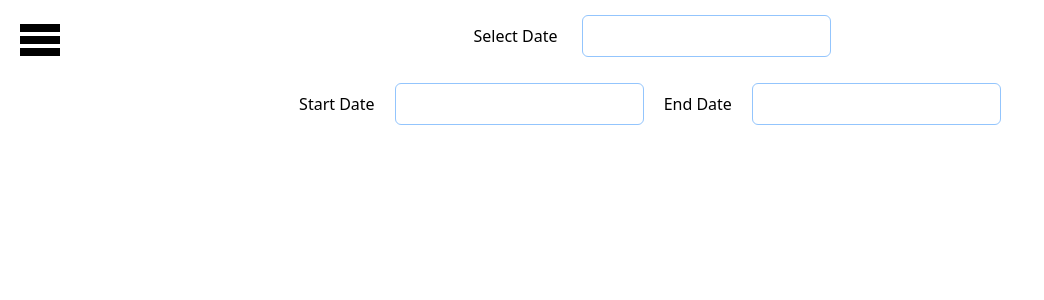
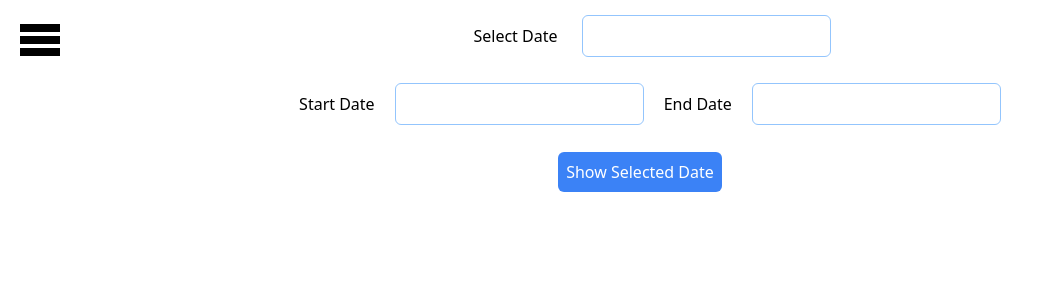
Before and after one commit to Abhishek4298/Generic-Component, a React (Create React App) app: page /datepicker in a window 1280 px wide. Shown: the top 300 px of the page, without its empty margins (0-1044 px from the left). Built offline with nearby package versions, Linux system fonts and the light colour scheme.

Commit message:
datepicker issue resolved

```diff
--- a/src/components/DatePicker/index.js
+++ b/src/components/DatePicker/index.js
@@ -12,10 +12,12 @@ const DatePickerComponent = ({
   closeOnSelect,
   isClear,
   monthShown,
-  dateBorder
+  dateBorder,
 }) => {
   const [dateSelected, setSelectedDate] = useState(selectedDate);
   const [dateRange, setDateRange] = useState([startDate, endDate]);
+  const [displayedDate, setDisplayedDate] = useState(null);
+  const [buttonText, setButtonText] = useState("Show Selected Date");
 
   const handleRangeDateChange = (dates) => {
     setDateRange(dates);
@@ -25,6 +27,36 @@ const DatePickerComponent = ({
   const handleDateChange = (date) => {
     setSelectedDate(date);
     onChange(date);
+  };
+
+  const handleToggleVisibility = () => {
+    if (!displayedDate) {
+      let displayedDateText = "";
+      if (dateRange[0] && dateRange[1] && dateSelected) {
+        displayedDateText = `Selected Date: ${dateSelected.toLocaleDateString(
+          "en-GB"
+        )}
+        Selected Date Range: ${dateRange[0].toLocaleDateString(
+          "en-GB"
+        )} to ${dateRange[1].toLocaleDateString("en-GB")}`;
+      } else if (dateRange[0] && dateRange[1]) {
+        displayedDateText = `Selected Date Range: ${dateRange[0].toLocaleDateString(
+          "en-GB"
+        )} to ${dateRange[1].toLocaleDateString()}`;
+      } else if (dateSelected) {
+        displayedDateText = `Selected Date: ${dateSelected.toLocaleDateString(
+          "en-GB"
+        )}`;
+      } else {
+        displayedDateText = "No date selected";
+      }
+
+      setDisplayedDate(displayedDateText);
+      setButtonText("Hide Selected Date");
+    } else {
+      setDisplayedDate(null);
+      setButtonText("Show Selected Date");
+    }
   };
 
   return (
@@ -60,7 +92,7 @@ const DatePickerComponent = ({
           monthsShown={monthShown}
           className={`w-full p-2 ${dateBorder} rounded-md cursor-pointer`}
         />
-         <h1 className="m-5">End Date</h1>
+        <h1 className="m-5">End Date</h1>
         <DatePicker
           selected={dateRange[1]}
           onChange={(date) => handleRangeDateChange([dateRange[0], date])}
@@ -77,6 +109,24 @@ const DatePickerComponent = ({
           className={`w-full p-2 ${dateBorder} rounded-md cursor-pointer`}
         />
       </div>
+      <div className="flex justify-center">
+        <button
+          onClick={handleToggleVisibility}
+          className="bg-blue-500 text-white p-2 mt-4 rounded-md cursor-pointer"
+        >
+          {buttonText}
+        </button>
+      </div>
+      <div className="mt-4 text-2xl">
+        {displayedDate !== "No date selected" && (
+          <p className="text-center">{displayedDate}</p>
+        )}
+        {displayedDate === "No date selected" && (
+          <p className="text-center text-red-700 text-3xl font-bold">
+            {displayedDate}
+          </p>
+        )}
+      </div>
     </>
   );
 };
```
